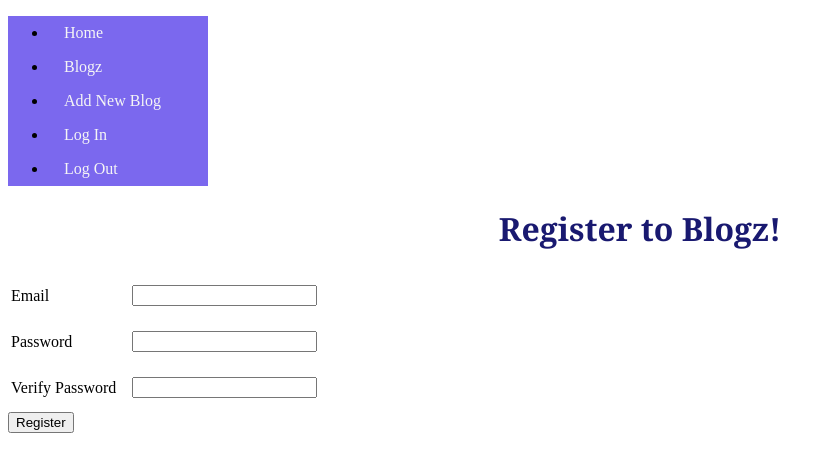
After one commit to margoparks/blogz, a Flask app: page /register in a window 1280 px wide. The commit adds this page. Shown: the top 472 px of the page, without its empty margins (0-833 px from the left). Run offline with Flask 2, Linux system fonts and the light colour scheme.

Commit message:
Created all pages and routes except dynamic indiv page.

```diff
--- a/main.py
+++ b/main.py
@@ -1,47 +1,141 @@
-from flask import Flask, request, redirect, render_template
+from flask import Flask, request, redirect, render_template, session, flash
 from flask_sqlalchemy import SQLAlchemy
 
 app = Flask(__name__)
 app.config['DEBUG'] = True
-app.config['SQLALCHEMY_DATABASE_URI'] = 'mysql+pymysql://build-a-blog:lc101@localhost:8889/build-a-blog'
+app.config['SQLALCHEMY_DATABASE_URI'] = 'mysql+pymysql://blogz:GoGreenLiving789@localhost:8889/blogz'
 app.config['SQLALCHEMY_ECHO'] = True
 db = SQLAlchemy(app)
+app.secret_key = 'MsZ=,C^mH3ps>'
 
 class Blog(db.Model):
 
     id = db.Column(db.Integer, primary_key=True, autoincrement=True)
     title = db.Column(db.String(120))
     body = db.Column(db.String(200))
+    owner_id = db.Column (db.Integer, db.ForeignKey('user.id'))
 
 
 
-    def __init__(self, title, body):
+    def __init__(self, title, body, owner):
         self.title = title
         self.body = body
+        self.owner = owner
+
+class User(db.Model):
+
+    id = db.Column(db.Integer, primary_key=True)
+    username = db.Column(db.String(50), unique = True)
+    password = db.Column(db.String(50))
+    blogs = db.relationship('Blog', backref = 'owner')
+
+    def __init__(self, username, password):
+        self.username = username
+        self.password = password
+
+def verify_space(text):
+    spaces = False
+    for char in text:
+        if char.isspace():
+            spaces = True
+    return spaces
+
+@app.before_request
+def require_login():
+    allowed_routes = ['login', 'register', 'blog', 'index']
+    if request.endpoint not in allowed_routes and 'username' not in session:
+        return redirect('/login')
+
+@app.route('/register', methods=['POST', 'GET'])
+def register():
+
+    if request.method == 'POST':
+        username = request.form['email']
+        password = request.form['password']
+        verify = request.form['verify']
+        if verify_space (username):
+            flash("Username cannot contain blanks")
+        elif verify_space (password):
+            flash("Password cannot contain blanks")
+            return render_template('register.html')
+        elif password != verify:
+            flash("Password does not match")
+
+        existing_user = User.query.filter_by(username=username).first()
+        if not existing_user:
+            new_user = User(username, password)
+            db.session.add(new_user)
+            db.session.commit()
+            session['username'] = username
+            # TODO -Remember the user
+            return redirect('/newpost')
+        else:
+            flash("This username already exists")
+            return redirect('/login')
+    return render_template('register.html')
+
+@app.route('/login', methods=['POST', 'GET'])
+def login():
+    if request.method == 'POST':
+        username = request.form['email']
+        password = request.form['password']
+        user = User.query.filter_by(username=username).first()
+        if user and user.password == password:
+            session['username'] = username
+            flash("Logged in to Blogz")
+            return redirect('/newpost')
+        else:
+            #TODO create flash messages for validate password
+            #TODO create flash messages for validate username
+            return '<h1> Error! </h1>'
+    return render_template('login.html')
+
+@app.route('/logout')
+def logout():
+    del session['username']
+    return redirect ('/blog')
+
 
 @app.route('/blog', methods=['POST', 'GET'])
-def index():
+def blog():
     id = request.args.get("id")
+    user = request.args.get("user")
+
+
+
     if not id:
         blogs = Blog.query.filter_by().all()
-        return render_template('listings.html', name = 'Home Blog', blogs = blogs)
+        return render_template('listings.html', name = 'Blogz', blogs = blogs)
+    elif user:
+        owner = User.query.filter_by(username = session['username']).first()
+        users = User.query.get(user)
+        blog = Blog.query.filter_by().all()
+        return render_template('singleUser.html')
     else:
         blog = Blog.query.get(id)
-        return render_template('blog-post.html', blog = blog)
+        users = Blog.query.filter_by().all()
+        #TODO - get the hyperlink to author to become visible
+        return render_template('blog-post.html', blog = blog, users = users)
+
+@app.route('/', methods=['POST', 'GET'])
+def index():
+    users = User.query.filter_by().all()
+    return render_template('index.html', name='Home', users = users)
 
 
 @app.route('/newpost', methods=['POST', 'GET'])
 def new_post():
+    owner = User.query.filter_by(username = session['username']).first()
 
     if request.method == 'POST':
         blog_title = request.form["title"]
         blog_body =  request.form["body"]
         blog_id = request.form['id']
-        new_blog=Blog(blog_title, blog_body)
+        new_blog=Blog(blog_title, blog_body, owner)
         db.session.add(new_blog)
         db.session.commit()
 
-        blog = Blog.query.filter_by().all()
+        blog = Blog.query.filter_by(owner = owner).all()
         return redirect("./blog?id=" + str(new_blog.id))
     else:
         return render_template('new-post.html', name = 'New Post')
--- a/templates/base.html
+++ b/templates/base.html
@@ -4,13 +4,25 @@
         <link rel= "stylesheet" type= "text/css" href= "{{ url_for('static',filename='styles/app.css') }}">
 
     <title>{{name}}</title>
+
+</head>
     <div class="nav">
         <ul>
-            <li> <a href="/blog"> Home </a> </li>
+            <li> <a href='/'> Home </a> </li>
+            <li> <a href="/blog"> Blogz </a> </li>
             <li> <a href="/newpost"> Add New Blog </a> </li>
+            <li> <a href='/login'> Log In </a> </li>
+            <li> <a href='/logout'> Log Out </a> </li>
         </ul>
     </div>
-</head>
+    {% with messages = get_flashed_messages() %}
+        <ul>
+        {% for message in messages %}
+        <li> {{message}} </li>
+        {% endfor %}
+        </ul>
+
+    {% endwith%}
 <body>
 
     {% block content%}
--- a/templates/listings.html
+++ b/templates/listings.html
@@ -1,10 +1,10 @@
 {% extends "base.html" %}
 
 {% block content %}
-<h1> Home </h1>
+<h1> Blogz </h1>
 
 {% if blogs|length == 0 %}
-<p>No tasks yet</p>
+<p>No blogs yet</p>
 {% else %}
    {% for blog in blogs %}
    <div class="listings">
--- /dev/null
+++ b/templates/register.html
@@ -0,0 +1,28 @@
+{% extends "base.html" %}
+
+{% block content %}
+<h1>Register to Blogz!</h1>
+<form action="/register" method="post">
+    <table>
+        <tr>
+            <td><label for="email">Email</label></td>
+            <td>
+                <input name="email" type="email" value="{{ email }}" minlength="3" maxlength="50" required>
+            </td>
+        </tr>
+        <tr>
+            <td><label for="password">Password</label></td>
+            <td>
+                <input name="password" type="password" minlength="3" maxlength="50" required>
+            </td>
+        </tr>
+        <tr>
+            <td><label for="verify">Verify Password</label></td>
+            <td>
+                <input name="verify" type="password" minlength="3" maxlength="50" required>
+            </td>
+        </tr>
+    </table>
+    <input type="submit" value="Register">
+</form>
+{% endblock %}
--- /dev/null
+++ b/templates/singleUser.html
@@ -0,0 +1,6 @@
+{% extends base.html %}
+
+{% block content %}
+<h1> Single </h1>
+
+{% endblock %}
```
Also changed, not shown: templates/blog-post.html (+9 -0 lines), templates/index.html (added, +13 -0 lines), templates/login.html (added, +24 -0 lines).
